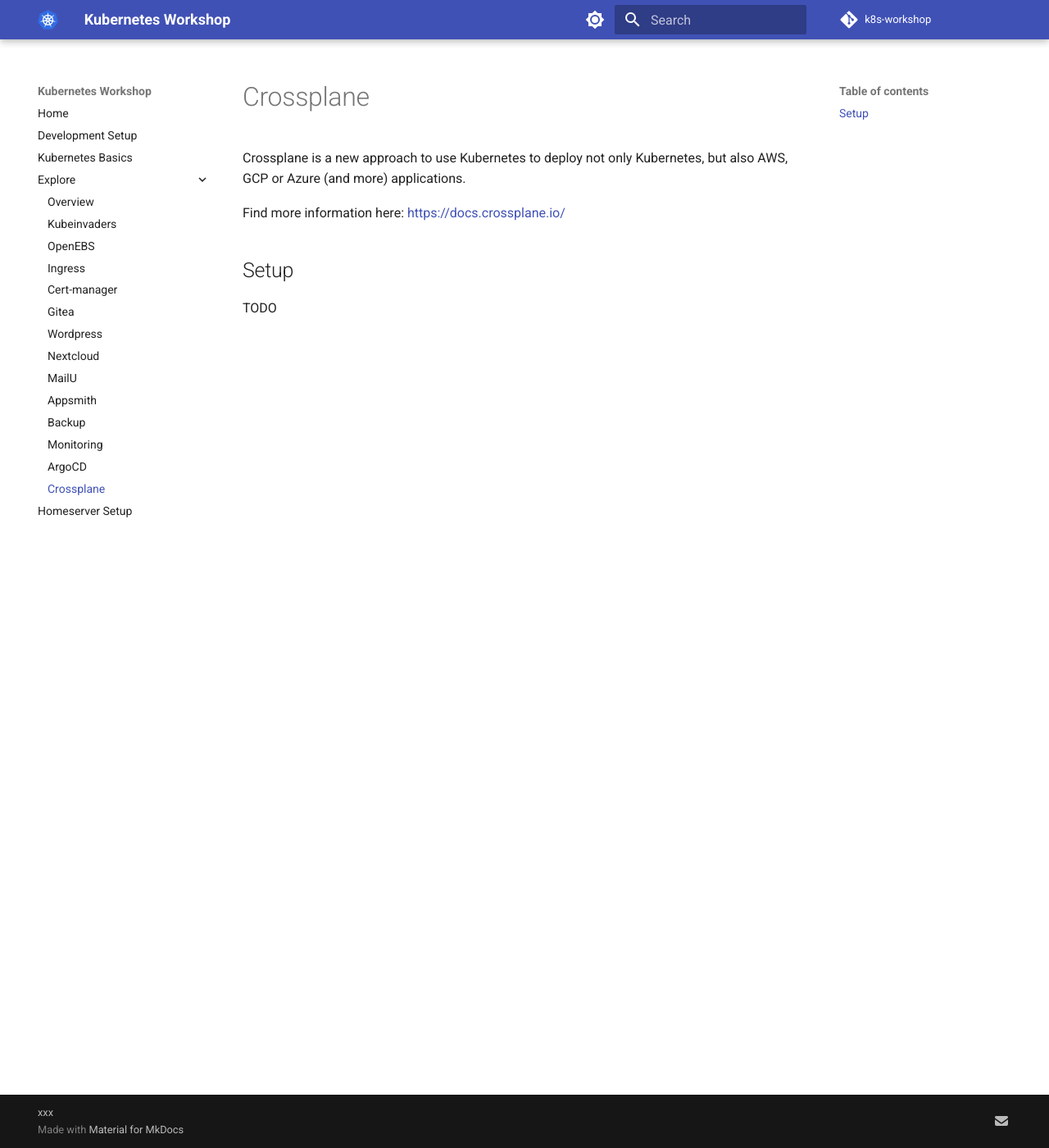
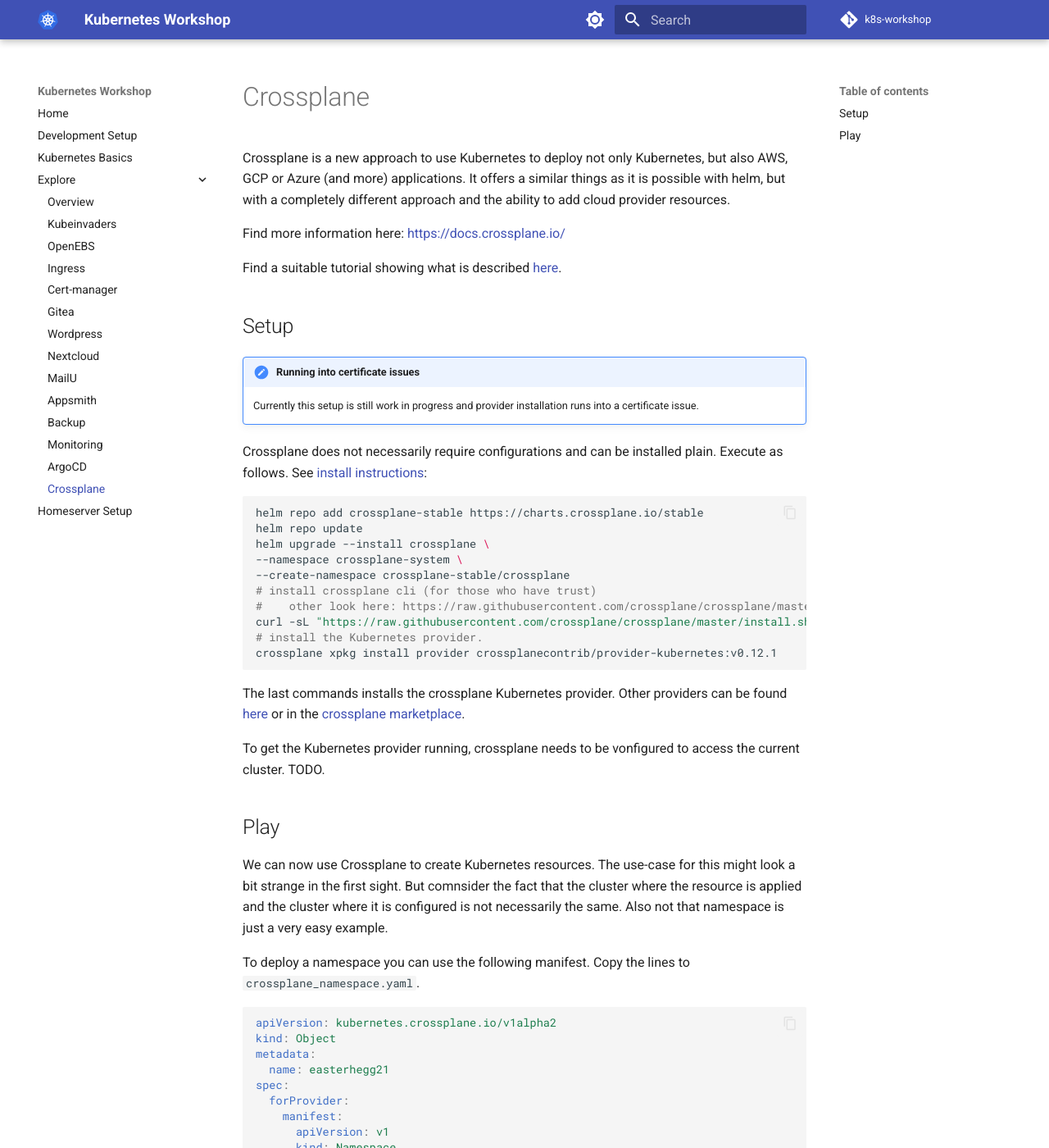
Before and after one commit to iptizer/k8s-workshop, an MkDocs documentation site: the page built from docs/explore/crossplane.md, in a window 1280 px wide and 1400 px high. Shown: the whole window at 82% size. Built offline with MkDocs 1.6.1 and Material for MkDocs 9.7.7, drawn with Linux system fonts in a browser that asks for light colours; comment, search, counter and statistics services are not loaded; some of the changed text lies outside the part shown.

Commit message:
Adding crossplane first draft

````diff
--- a/docs/explore/crossplane.md
+++ b/docs/explore/crossplane.md
@@ -1,9 +1,57 @@
 # Crossplane
 
-Crossplane is a new approach to use Kubernetes to deploy not only Kubernetes, but also AWS, GCP or Azure (and more) applications.
+Crossplane is a new approach to use Kubernetes to deploy not only Kubernetes, but also AWS, GCP or Azure (and more) applications. It offers a similar things as it is possible with helm, but with a completely different approach and the ability to add cloud provider resources.
 
 Find more information here: [https://docs.crossplane.io/](https://docs.crossplane.io/)
 
+Find a suitable tutorial showing what is described [here](https://www.trion.de/news/2023/12/21/crossplane-tutorial.html).
+
 ## Setup
 
-TODO
+!!!warn "Running into certificate issues"
+    Currently this setup is still work in progress and provider installation runs into a certificate issue.
+
+Crossplane does not necessarily require configurations and can be installed plain. Execute as follows. See [install instructions](https://docs.crossplane.io/latest/software/install/):
+
+```sh
+helm repo add crossplane-stable https://charts.crossplane.io/stable
+helm repo update
+helm upgrade --install crossplane \
+--namespace crossplane-system \
+--create-namespace crossplane-stable/crossplane
+# install crossplane cli (for those who have trust)
+#    other look here: https://raw.githubusercontent.com/crossplane/crossplane/master/install.sh
+curl -sL "https://raw.githubusercontent.com/crossplane/crossplane/master/install.sh" | sh
+# install the Kubernetes provider.
+crossplane xpkg install provider crossplanecontrib/provider-kubernetes:v0.12.1
+```
+
+The last commands installs the crossplane Kubernetes provider. Other providers can be found [here](https://docs.crossplane.io/latest/concepts/providers/) or in the [crossplane marketplace](https://marketplace.upbound.io/providers).
+
+To get the Kubernetes provider running, crossplane needs to be vonfigured to access the current cluster. TODO.
+
+## Play
+
+We can now use Crossplane to create Kubernetes resources. The use-case for this might look a bit strange in the first sight. But comnsider the fact that the cluster where the resource is applied and the cluster where it is configured is not necessarily the same. Also not that namespace is just a very easy example.
+
+To deploy a namespace you can use the following manifest. Copy the lines to `crossplane_namespace.yaml`.
+
+```yaml
+apiVersion: kubernetes.crossplane.io/v1alpha2
+kind: Object
+metadata:
+  name: easterhegg21
+spec:
+  forProvider:
+    manifest:
+      apiVersion: v1
+      kind: Namespace
+      metadata:
+        # name in manifest is optional and defaults to Object name
+        # name: some-other-name
+        labels:
+          easgterhegg: "true"
+          specialApp: "true"
+  providerConfigRef:
+    name: easterhegg21
+```
````
Also changed, not shown: 1 other file.
